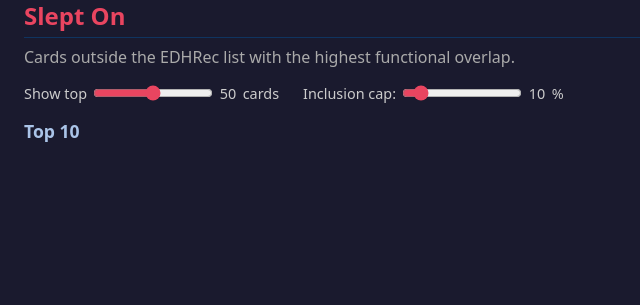
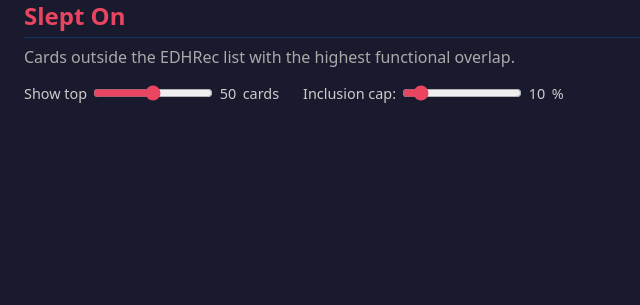
Before and after one commit to RG-Sazabi/mtg_edh_sleeper_picks, a Flask app: template templates/commander.html in a window 1280 px wide. Shown: the part 320-625 px from the top of the page, without its empty margins (0-640 px from the left). Run offline with Flask 3, Linux system fonts and the light colour scheme; the template is opened without the code that fills it, so the values that code supplies are empty.

Commit message:
feat: per-grid fixed-N, re-rank all grids, hide empty sections - task 3-5 of 6
applyFilters reads data-fixed-n per grid (Top 10 holds at 10, type grids
follow the slider). reorderSleptOnGrids re-ranks every grid on a Diagnostics
re-score. Empty type sections + their headers hidden on load via new
.hidden-section CSS. Drops the unused singular grid handle and fixes the
stale "N limit only to the Top 10" comment.

Co-Authored-By: Claude Opus 4.8 <noreply@anthropic.com>

```diff
--- a/static/css/style.css
+++ b/static/css/style.css
@@ -418,6 +418,7 @@ nav.tabs {
 
 /* ── Hidden state (toggled by filters.js) ── */
 .card-item.hidden { display: none; }
+.hidden-section { display: none; }
 
 /* ── Error page ── */
 .error-page { text-align: center; padding: 4rem 1rem; }
--- a/static/js/filters.js
+++ b/static/js/filters.js
@@ -22,11 +22,22 @@ document.addEventListener('DOMContentLoaded', () => {
   });
 
   const edhrecCards = document.querySelectorAll('#edhrec-section .card-item');
-  const sleptOnGrid = document.getElementById('slept-on-grid');
   // The overall Top 10 grid (#slept-on-grid) plus the seven per-type sections,
-  // all sharing .slept-on-grid. Filters apply to every grid; the N limit only
-  // to the Top 10 (see applyFilters).
+  // all sharing .slept-on-grid. Filters and the N limit apply to every grid: the
+  // Top 10 grid is N-limited to a fixed 10 via data-fixed-n, while the type grids
+  // follow the shared slider (see applyFilters).
   const sleptOnGrids = document.querySelectorAll('.slept-on-grid');
+
+  // Hide any type section that rendered zero cards (e.g. a commander with no
+  // sorceries among its picks) so the page shows no bare <h3>. Evaluated once on
+  // load — sections don't gain cards from filtering, only lose them.
+  sleptOnGrids.forEach(grid => {
+    if (grid.querySelectorAll('.card-item').length === 0) {
+      grid.classList.add('hidden-section');
+      const heading = grid.previousElementSibling;
+      if (heading && heading.tagName === 'H3') heading.classList.add('hidden-section');
+    }
+  });
 
   // ── Live re-scoring: mute features in Diagnostics, re-rank without a reload ──
   // Mirrors services/analysis.score_cards: a card's score is the sum of the
@@ -111,12 +122,15 @@ document.addEventListener('DOMContentLoaded', () => {
     });
   }
 
-  // Re-rank the Slept On grid by current score, descending, so the N-limit in
-  // applyFilters (which iterates the grid's live children) picks the true top-N.
-  function reorderSleptOn() {
-    const cards = Array.from(sleptOnGrid.querySelectorAll('.card-item'));
-    cards.sort((a, b) => parseFloat(b.dataset.score) - parseFloat(a.dataset.score));
-    cards.forEach(card => sleptOnGrid.appendChild(card));
+  // Re-rank every Slept On grid by current score, descending, so the N-limit in
+  // applyFilters (which iterates each grid's live children) picks the true top-N
+  // after a Diagnostics re-score changed the ordering.
+  function reorderSleptOnGrids() {
+    sleptOnGrids.forEach(grid => {
+      const cards = Array.from(grid.querySelectorAll('.card-item'));
+      cards.sort((a, b) => parseFloat(b.dataset.score) - parseFloat(a.dataset.score));
+      cards.forEach(card => grid.appendChild(card));
+    });
   }
 
   function applyFilters() {
@@ -140,10 +154,13 @@ document.addEventListener('DOMContentLoaded', () => {
     // Apply price cap, pauper, inclusion cap, and the N limit to every Slept On
     // grid (the overall Top 10 plus the per-type sections). The N limit counts
     // per grid, so each section independently shows its top N passing cards.
-    // Iterate each grid's live children so the N-limit respects the current
-    // score order after a re-rank (reorderSleptOn re-appends Top 10 nodes in
-    // score-desc order).
+    // A grid with data-fixed-n (the Top 10) uses that fixed limit; the type grids
+    // follow the shared slider. Iterating each grid's live children means the
+    // N-limit respects the current score order after a re-rank
+    // (reorderSleptOnGrids re-appends nodes in score-desc order).
     sleptOnGrids.forEach(grid => {
+      const fixed = grid.dataset.fixedN;
+      const gridMaxN = fixed ? parseInt(fixed, 10) : maxN;
       let visibleCount = 0;
       grid.querySelectorAll('.card-item').forEach(card => {
         const price = parseFloat(card.dataset.price);
@@ -156,7 +173,7 @@ document.addEventListener('DOMContentLoaded', () => {
 
         if (hiddenByFilters) {
           card.classList.add('hidden');
-        } else if (visibleCount < maxN) {
+        } else if (visibleCount < gridMaxN) {
           card.classList.remove('hidden');
           visibleCount++;
         } else {
@@ -182,7 +199,7 @@ document.addEventListener('DOMContentLoaded', () => {
 
   function rescore() {
     recomputeScores();
-    reorderSleptOn();
+    reorderSleptOnGrids();
     applyFilters();
   }
 
```
